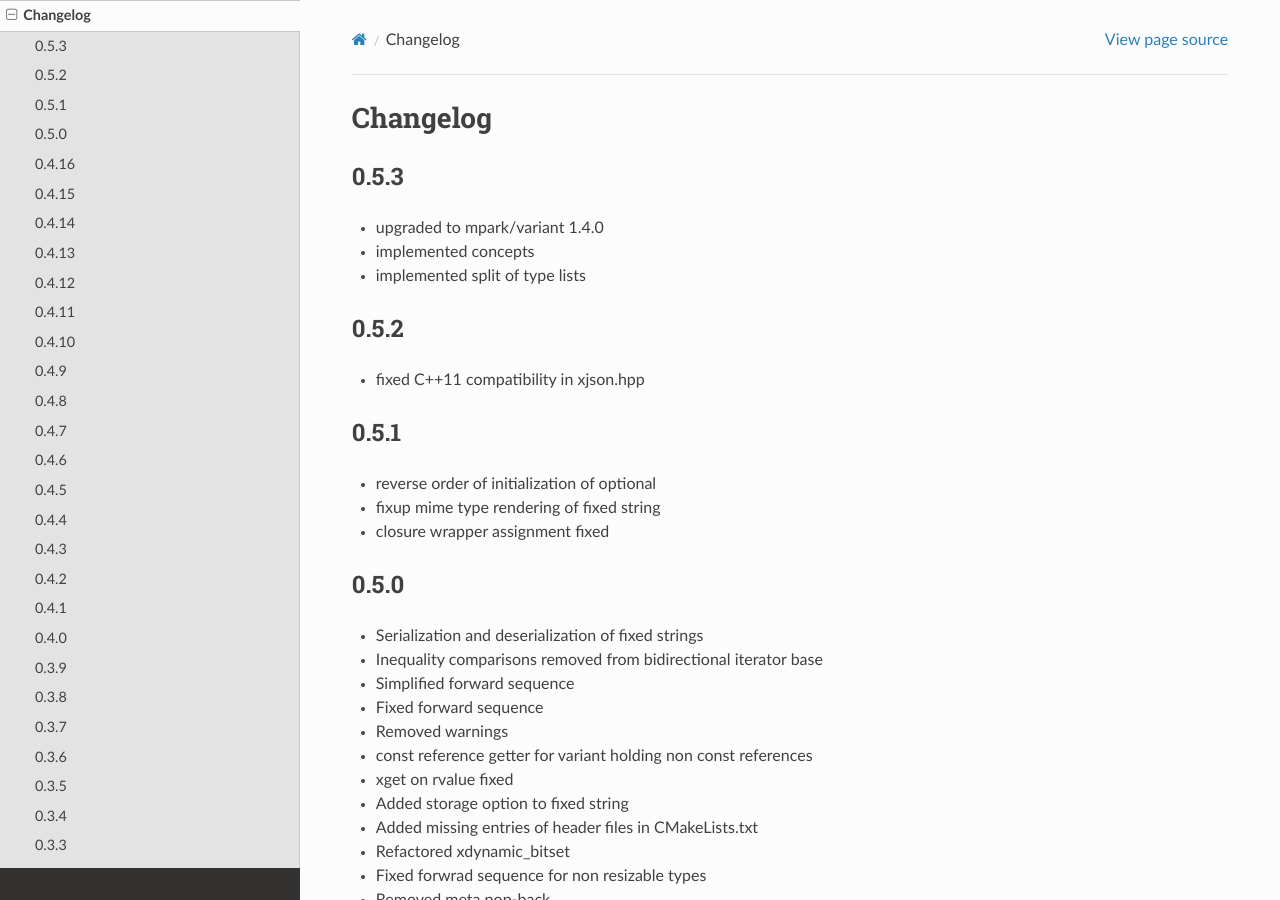
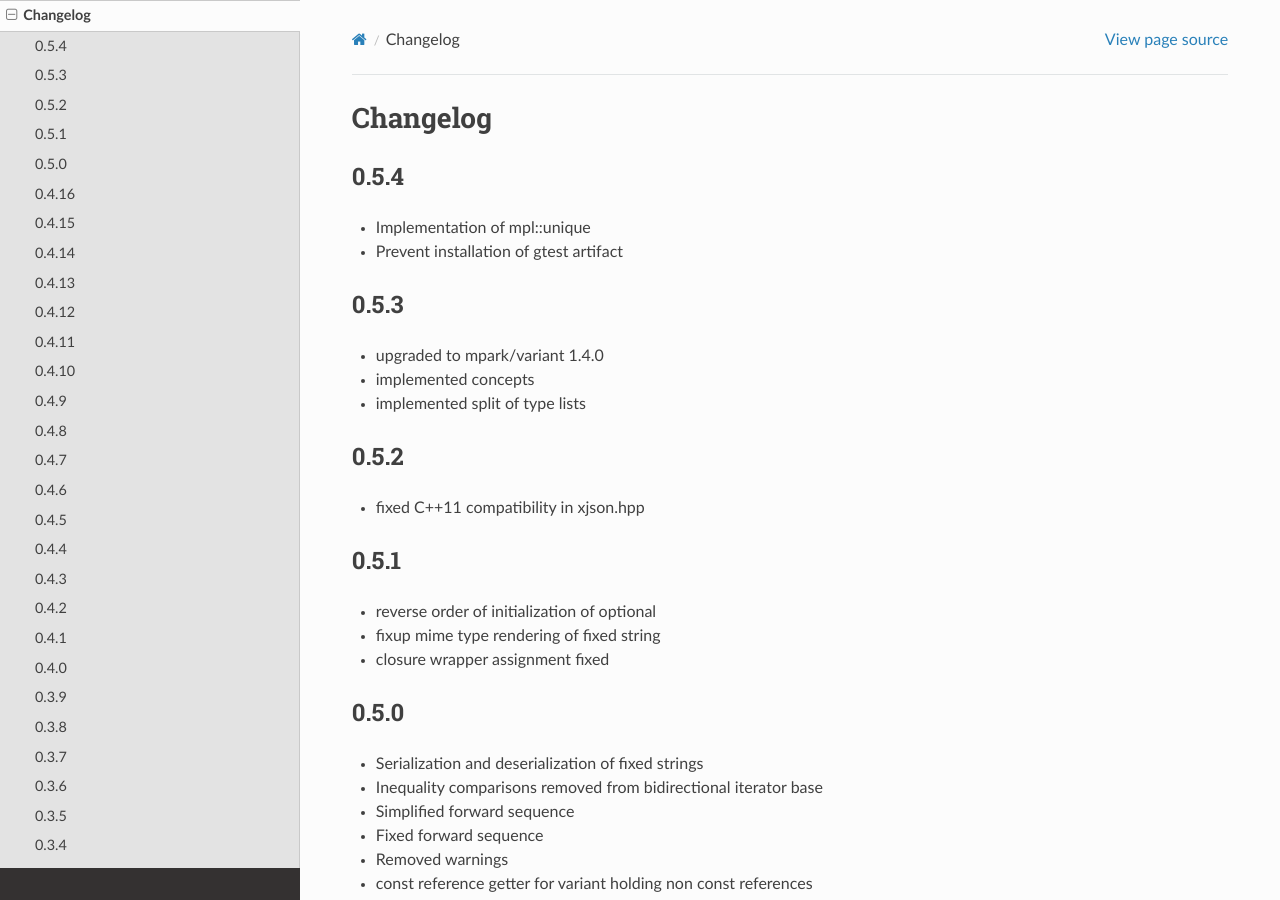
Before and after one commit to xtensor-stack/xtl, a Sphinx documentation site: the page built from docs/source/changelog.rst, in a window 1280 px wide and 900 px high. Built offline with Sphinx 7.4.7 and the Read the Docs theme 2.0.0, drawn with Linux system fonts in a browser that asks for light colours.

Commit message:
Release 0.5.4

```diff
--- a/docs/source/changelog.rst
+++ b/docs/source/changelog.rst
@@ -6,6 +6,12 @@
 
 Changelog
 =========
+
+0.5.4
+-----
+
+- Implementation of mpl::unique
+- Prevent installation of gtest artifact
 
 0.5.3
 -----
```
Also changed, not shown: 1 other file.
